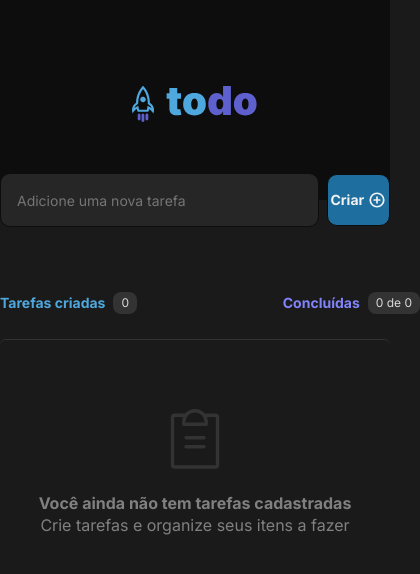
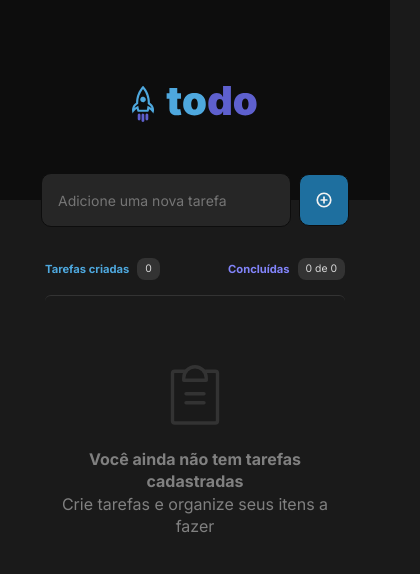
Before and after one commit to guigx7/01-ToDoList, a React (Vite) app: page / in a window 390 px wide. Shown: the top 574 px of the page, 420 px wide, since content can reach past the window. Built offline with nearby package versions, Linux system fonts and the light colour scheme.

Commit message:
Feita a versão responsiva para celular

```diff
--- a/src/components/AddNewTask.module.css
+++ b/src/components/AddNewTask.module.css
@@ -53,3 +53,19 @@
     height: 52px;
   }
 }
+
+@media (max-width: 430px) {
+  .newTaskForm input {
+    width: 250px;
+    height: 54px;
+  }
+
+  .newTaskForm button {
+    width: 50px;
+    height: 52px;
+  }
+
+  .newTaskForm button span {
+    display: none;
+  }
+}
--- a/src/components/TaskList.module.css
+++ b/src/components/TaskList.module.css
@@ -16,3 +16,14 @@
     width: 410px;
   }
 }
+
+@media (max-width: 430px) {
+  .listContainer {
+    margin-top: 14px;
+  }
+
+  .listContainer section{
+    width: 300px;
+    font-size: 0.8rem;
+  }
+}
--- a/src/components/TaskStatus.module.css
+++ b/src/components/TaskStatus.module.css
@@ -44,5 +44,22 @@
 @media (max-width: 800px) {
   .statusBar {
     width: 420px;
+    margin-top: 40px;
   }
 }
+
+@media (max-width: 430px) {
+  .statusBar {
+    width: 300px;
+    margin-top: 30px;
+  }
+
+  .statusBar section p {
+    font-size: 0.7rem;
+
+  }
+
+  .statusBar section span {
+    font-size: 0.65rem;
+  }
+}
```
